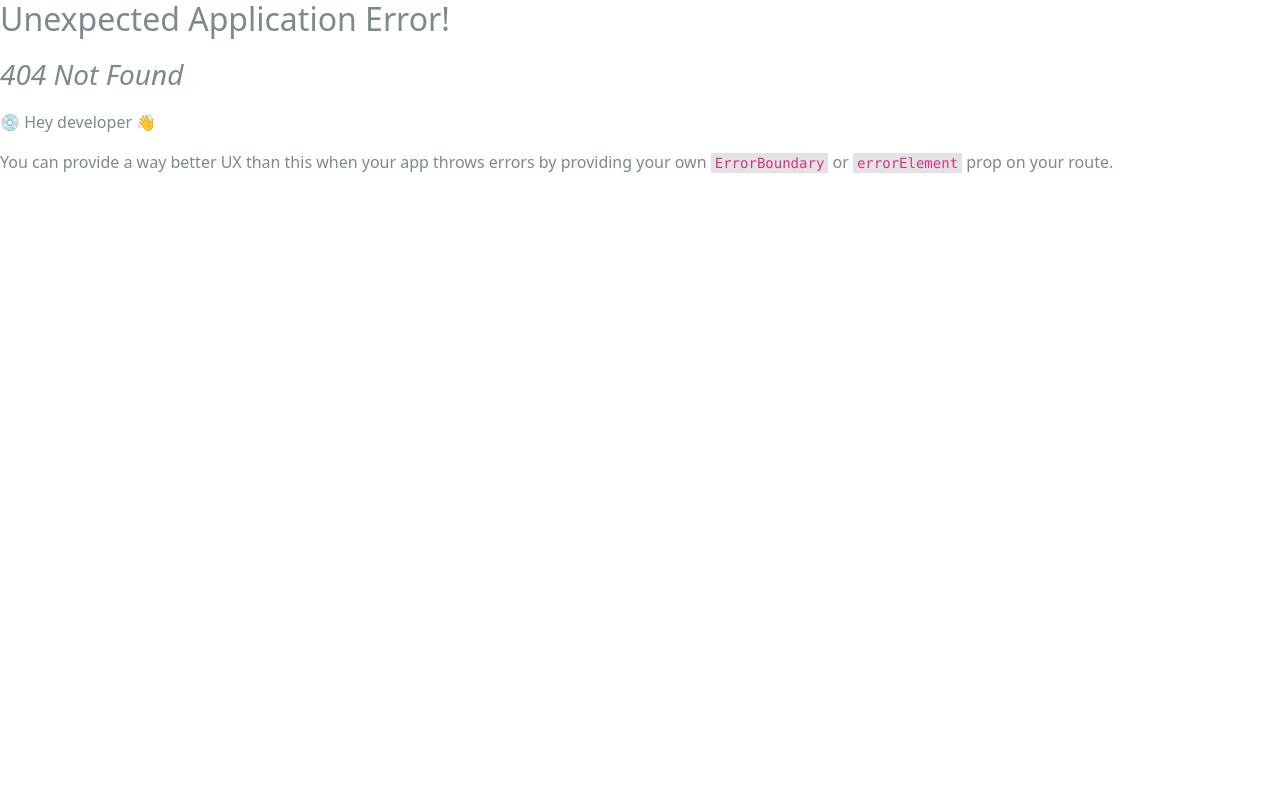
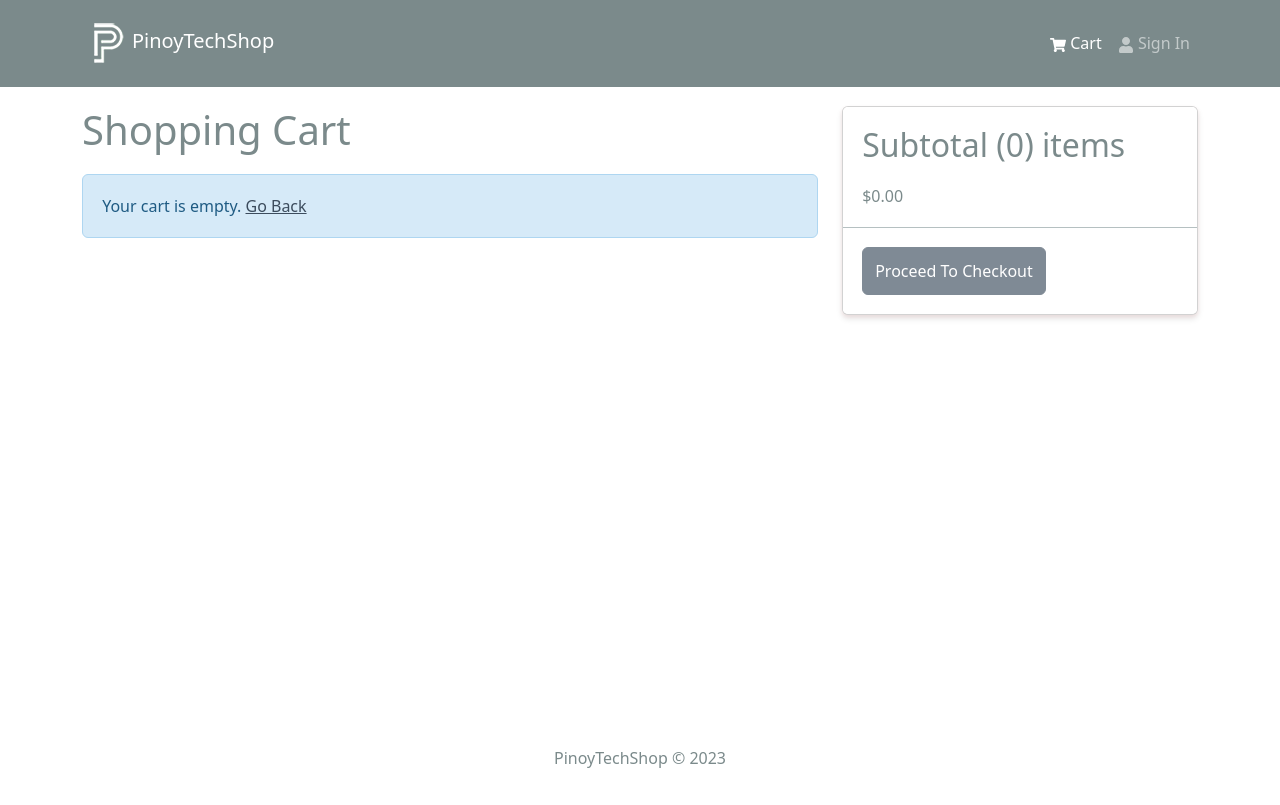
Before and after one commit to bkpecho/gadgetgizmo, a React (Create React App) app in the folder frontend/: page /cart in a window 1280 px wide. Before the commit this address had no page. Built offline with nearby package versions, Linux system fonts and the light colour scheme.

Commit message:
feat(CartScreen): Implement CartScreen component with shopping cart functionality

```diff
--- a/frontend/src/index.js
+++ b/frontend/src/index.js
@@ -13,6 +13,7 @@ import App from './App';
 import './assets/styles/bootstrap.custom.css';
 import './assets/styles/index.css';
 import reportWebVitals from './reportWebVitals';
+import CartScreen from './screens/CartScreen';
 import HomeScreen from './screens/HomeScreen';
 import ProductScreen from './screens/ProductScreen';
 
@@ -21,6 +22,7 @@ const router = createBrowserRouter(
     <Route path="/" element={<App />}>
       <Route index={true} path="/" element={<HomeScreen />} />
       <Route path="/product/:id" element={<ProductScreen />} />
+      <Route path="/cart" element={<CartScreen />} />
     </Route>
   )
 );
--- /dev/null
+++ b/frontend/src/screens/CartScreen.jsx
@@ -0,0 +1,104 @@
+import {
+  Button,
+  Card,
+  Col,
+  Form,
+  Image,
+  ListGroup,
+  Row
+} from 'react-bootstrap';
+import { FaTrash } from 'react-icons/fa';
+import { useDispatch, useSelector } from 'react-redux';
+import { Link, useNavigate } from 'react-router-dom';
+import Message from '../components/Message';
+import { addToCart } from '../slices/cartSlice';
+
+const CartScreen = () => {
+  const navigate = useNavigate();
+  const dispatch = useDispatch();
+
+  const cart = useSelector((state) => state.cart);
+  const { cartItems } = cart;
+
+  const addToCartHandler = async (product, qty) => {
+    dispatch(addToCart({ ...product, qty }));
+  };
+
+  return (
+    <Row>
+      <Col md={8}>
+        <h1 style={{ marginBottom: '20px' }}>Shopping Cart</h1>
+        {cartItems.length === 0 ? (
+          <Message>
+            Your cart is empty. <Link to="/">Go Back</Link>
+          </Message>
+        ) : (
+          <ListGroup variant="flush">
+            {cartItems.map((item) => (
+              <ListGroup.Item key={item._id}>
+                <Row>
+                  <Col md={2}>
+                    <Image src={item.image} alt={item.name} fluid rounded />
+                  </Col>
+                  <Col md={3}>
+                    <Link to={`/product/${item._id}`}>{item.name}</Link>
+                  </Col>
+                  <Col md={2}>${item.price}</Col>
+                  <Col md={2}>
+                    {' '}
+                    <Form.Control
+                      as="select"
+                      value={item.qty}
+                      onChange={(e) =>
+                        addToCartHandler(item, Number(e.target.value))
+                      }
+                    >
+                      {[...Array(item.countInStock).keys()].map((x) => (
+                        <option key={x + 1} value={x + 1}>
+                          {x + 1}
+                        </option>
+                      ))}
+                    </Form.Control>
+                  </Col>
+                  <Col md={2}>
+                    <Button type="button" variant="light">
+                      <FaTrash />
+                    </Button>
+                  </Col>
+                </Row>
+              </ListGroup.Item>
+            ))}
+          </ListGroup>
+        )}
+      </Col>
+
+      <Col md={4}>
+        <Card>
+          <ListGroup variant="flush">
+            <ListGroup.Item>
+              <h2>
+                Subtotal ({cartItems.reduce((acc, item) => acc + item.qty, 0)})
+                items
+              </h2>
+              $
+              {cartItems
+                .reduce((acc, item) => acc + item.qty * item.price, 0)
+                .toFixed(2)}
+            </ListGroup.Item>
+            <ListGroup.Item>
+              <Button
+                type="button"
+                className="btn-block"
+                disabled={cartItems.length === 0}
+              >
+                Proceed To Checkout
+              </Button>
+            </ListGroup.Item>
+          </ListGroup>
+        </Card>
+      </Col>
+    </Row>
+  );
+};
+
+export default CartScreen;
```
